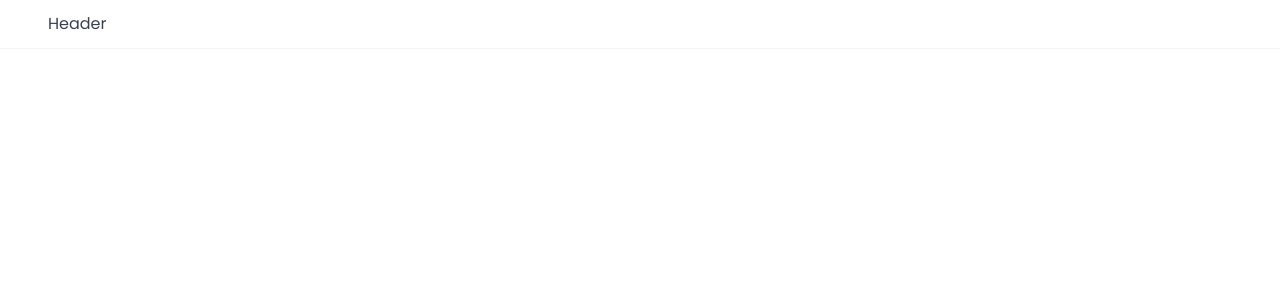
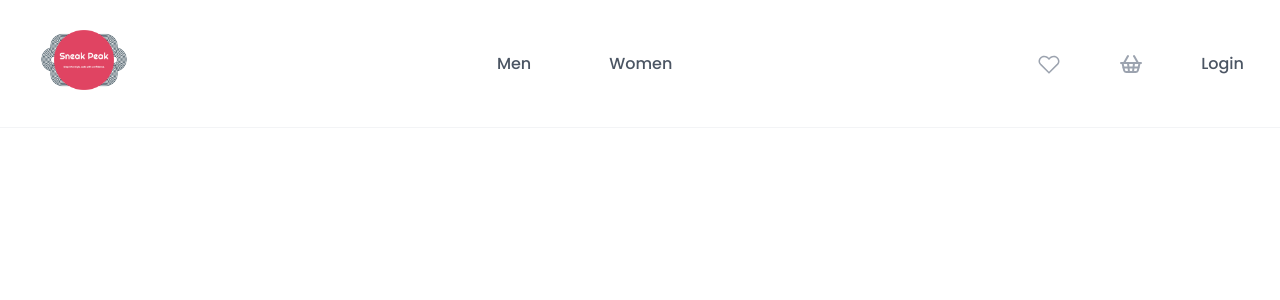
Before and after one commit to desizafirova/sneak-peak, a React (Vite) app: page /homepage in a window 1280 px wide. Shown: the top 300 px of the page. Built offline with nearby package versions, Linux system fonts and the light colour scheme.

Commit message:
working on the header

```diff
--- a/src/components/Header.jsx
+++ b/src/components/Header.jsx
@@ -1,13 +1,20 @@
 import styled from 'styled-components';
+
+import MainNav from './MainNav';
 
 const StyledHeader = styled.header`
   background-color: var(--color-grey-0);
-  padding: 1.2rem 4.8rem;
+  padding: 0 1.2rem;
   border-bottom: 1px solid var(--color-grey-100);
+  position: sticky;
 `;
 
 function Header() {
-  return <StyledHeader>Header</StyledHeader>;
+  return (
+    <StyledHeader>
+      <MainNav />
+    </StyledHeader>
+  );
 }
 
 export default Header;
--- a/src/components/Logo.jsx
+++ b/src/components/Logo.jsx
@@ -1,5 +1,20 @@
+import styled from 'styled-components';
+
+const StyledLogo = styled.div`
+  text-align: center;
+`;
+
+const Img = styled.img`
+  height: 9.6rem;
+  width: auto;
+`;
+
 function Logo() {
-  return <div></div>;
+  return (
+    <StyledLogo>
+      <Img src="../../public/logo_transparent.png" alt="Logo" />
+    </StyledLogo>
+  );
 }
 
 export default Logo;
--- /dev/null
+++ b/src/components/MainNav.jsx
@@ -0,0 +1,104 @@
+import { LiaHeart } from 'react-icons/lia';
+import { LuShoppingBasket } from 'react-icons/lu';
+import { NavLink } from 'react-router-dom';
+import styled from 'styled-components';
+import Logo from './Logo';
+
+const NavList = styled.ul`
+  display: flex;
+  justify-content: space-between;
+  align-items: center;
+  width: 100%;
+`;
+
+const CategoryList = styled.ul`
+  display: flex;
+  gap: 3rem;
+`;
+
+const CTAList = styled.ul`
+  display: flex;
+  gap: 1rem;
+`;
+
+const StyledNavLink = styled(NavLink)`
+  &:link,
+  &:visited {
+    display: flex;
+    align-items: center;
+    gap: 1.2rem;
+
+    color: var(--color-grey-600);
+    font-size: 1.6rem;
+    font-weight: 500;
+    padding: 1.2rem 2.4rem;
+    transition: all 0.3s;
+  }
+
+  /* This works because react-router places the active class on the active NavLink */
+  &:hover,
+  &:active,
+  &.active:link,
+  &.active:visited {
+    color: var(--color-grey-800);
+    background-color: var(--color-grey-50);
+    border-radius: var(--border-radius-sm);
+  }
+
+  & svg {
+    width: 2.4rem;
+    height: 2.4rem;
+    color: var(--color-grey-400);
+    transition: all 0.3s;
+  }
+
+  &:hover svg,
+  &:active svg,
+  &.active:link svg,
+  &.active:visited svg {
+    color: var(--color-brand-600);
+  }
+`;
+
+function MainNav() {
+  return (
+    <nav>
+      <NavList>
+        <div>
+          <StyledNavLink exact to="/">
+            <Logo />
+          </StyledNavLink>
+        </div>
+
+        <CategoryList>
+          <li>
+            <StyledNavLink to="/men">Men</StyledNavLink>
+          </li>
+          <li>
+            <StyledNavLink to="/women">Women</StyledNavLink>
+          </li>
+        </CategoryList>
+
+        <CTAList>
+          <li>
+            <StyledNavLink to="/wishlist">
+              <LiaHeart />
+            </StyledNavLink>
+          </li>
+          <li>
+            <StyledNavLink to="/cart">
+              <LuShoppingBasket />
+            </StyledNavLink>
+          </li>
+          <li>
+            <StyledNavLink to="/login">
+              <span>Login</span>
+            </StyledNavLink>
+          </li>
+        </CTAList>
+      </NavList>
+    </nav>
+  );
+}
+
+export default MainNav;
--- a/src/styles/GlobalStyles.js
+++ b/src/styles/GlobalStyles.js
@@ -105,7 +105,7 @@ select:focus {
   outline-offset: -1px;
 }
 
-/* Parent selector, finally 😃 */
+/* Parent selector */
 button:has(svg) {
   line-height: 0;
 }
```
